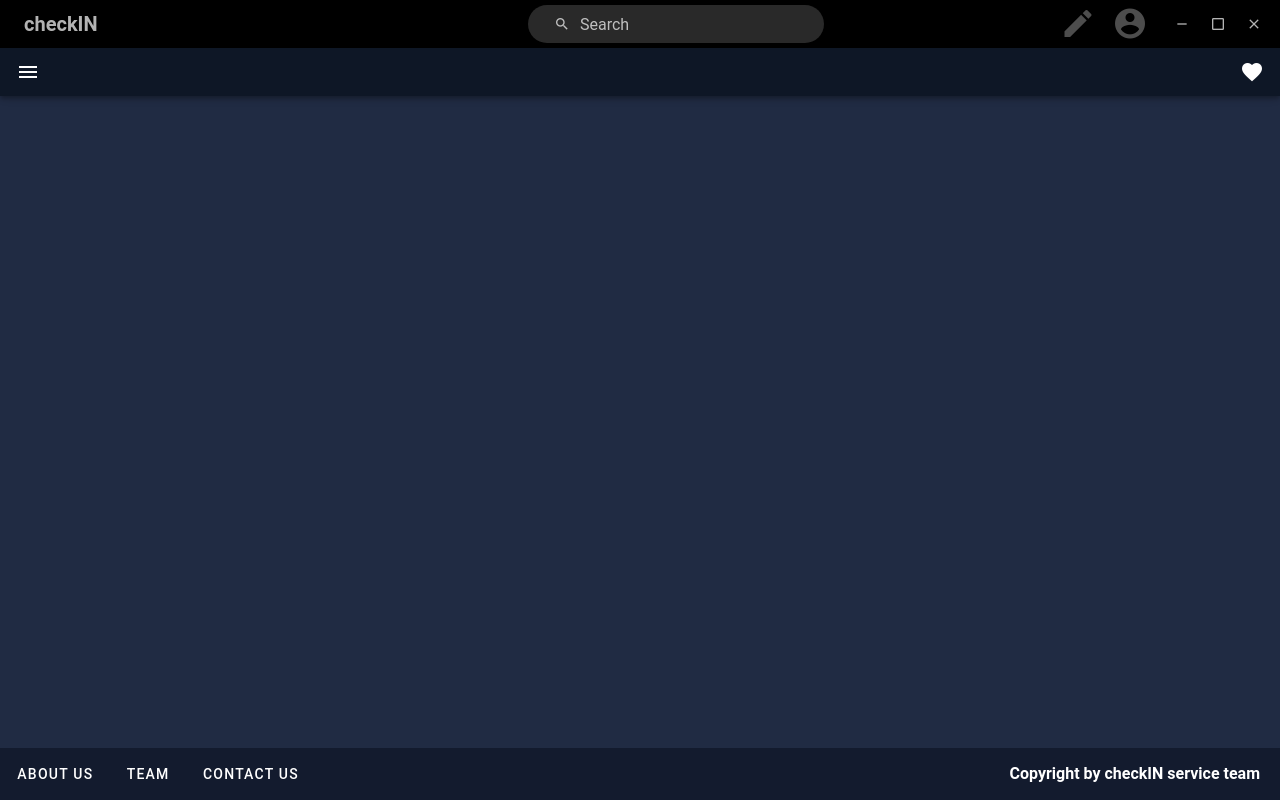
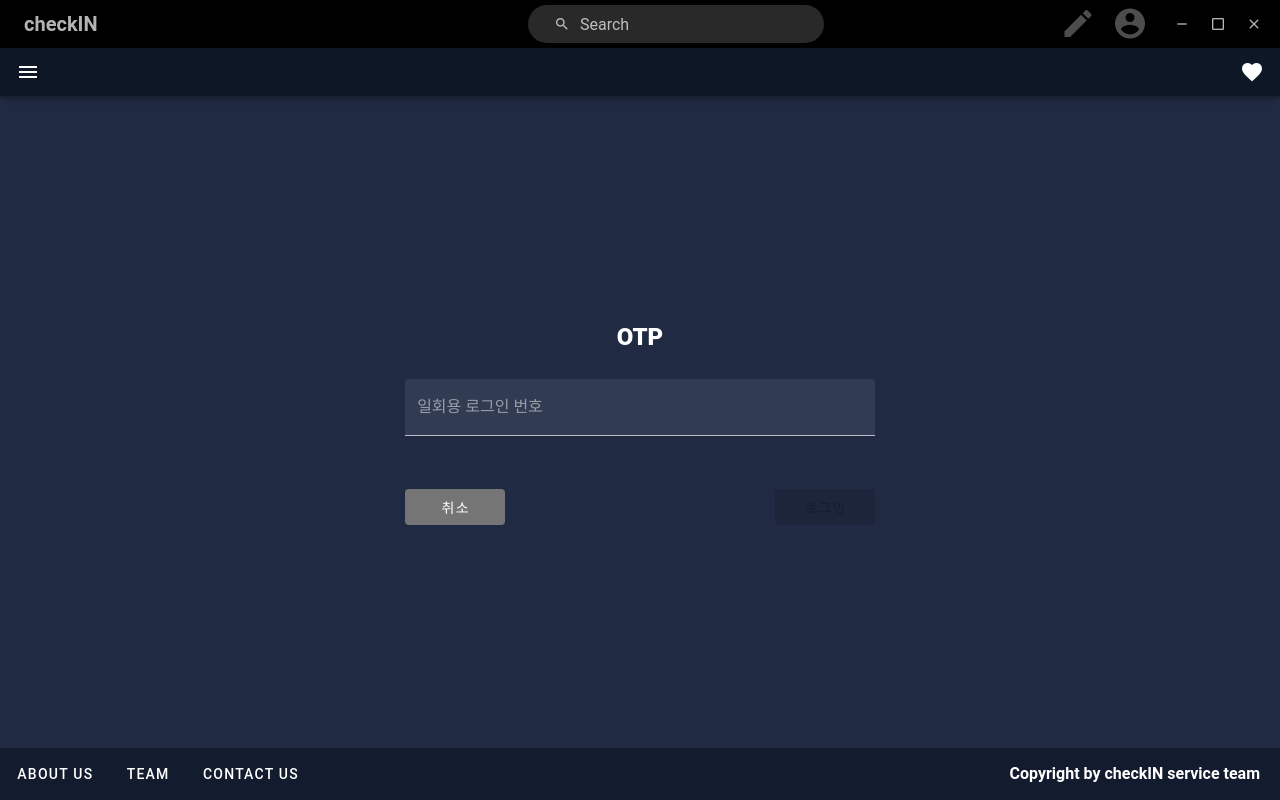
Before and after one commit to woosteelz/checkIN, a Vue app: page /otp in a window 1280 px wide. Built offline with nearby package versions, Linux system fonts and the light colour scheme; a small style sheet from the web is missing.

Commit message:
Updating 2020.06.05

```diff
--- a/src/router/index.js
+++ b/src/router/index.js
@@ -21,6 +21,11 @@ export default new Router({
       name: "SignIn",
       path: "/signin",
       component: () => import("@/views/account/SignIn"),
+    },
+    {
+      name: "OTP",
+      path: "/otp",
+      component: () => import("@/views/account/OTP"),
     },
     {
       name: "OneTimeLogin",
--- a/src/store/index.js
+++ b/src/store/index.js
@@ -1,10 +1,10 @@
-import Vue from 'vue'
-import Vuex from 'vuex'
-import axios from 'axios'
-import router from '@/router/index'
-import { validate } from 'vee-validate';
+import Vue from "vue";
+import Vuex from "vuex";
+import axios from "axios";
+import router from "@/router/index";
+import { validate } from "vee-validate";
 
-Vue.use(Vuex)
+Vue.use(Vuex);
 
 const USER_INFO = () => {
   return {
@@ -14,14 +14,13 @@ const USER_INFO = () => {
     errorCount: null,
     numberOfDevice: null,
     JWT: null,
-    siteInfo: [
-    ],
+    siteInfo: [],
     flag: {
       isSignedIn: false,
       isSignedInError: false,
-    }
-  }
-}
+    },
+  };
+};
 
 export default new Vuex.Store({
   state: {
@@ -31,7 +30,7 @@ export default new Vuex.Store({
       name: null,
       agentPW: null,
       confirmPW: null,
-      step: 1
+      step: 1,
     },
     userInfo: {
       agentID: null,
@@ -42,49 +41,48 @@ export default new Vuex.Store({
       JWT: null,
       siteInfo: [
         {
-          name: 'Google',
-          url: 'https://www.google.com/',
-          id: '',
-          password: '',
+          name: "Google",
+          url: "https://www.google.com/",
+          id: "",
+          password: "",
         },
         {
-          name: 'Naver',
-          url: 'https://nid.naver.com/',
-          id: '',
-          password: '',
+          name: "Naver",
+          url: "https://nid.naver.com/",
+          id: "",
+          password: "",
         },
         {
-          name: 'Kakao',
-          url: 'https://www.kakao.com/',
-          id: '',
-          password: '',
+          name: "Kakao",
+          url: "https://www.kakao.com/",
+          id: "",
+          password: "",
         },
         {
-          name: 'SMU',
-          url: 'https://www.smu.ac.kr/',
-          id: '',
-          password: '',
+          name: "SMU",
+          url: "https://www.smu.ac.kr/",
+          id: "",
+          password: "",
         },
         {
-          name: 'Interpark',
-          url: 'https://www.interpark.com/',
-          id: '',
-          password: '',
-        }
+          name: "Interpark",
+          url: "https://www.interpark.com/",
+          id: "",
+          password: "",
+        },
       ],
       flag: {
         isSignedIn: false,
         isSignedInError: false,
-      }
+      },
     },
     isDuplicated: false,
     hasFormError: false,
     verifySuccess: false,
     codeMatchError: false,
-    codeMatchSuccess: false
+    codeMatchSuccess: false,
   },
-  getters: {
-  },
+  getters: {},
   mutations: {
     init(state) {
       state.hasFormError = false;
@@ -113,87 +111,90 @@ export default new Vuex.Store({
       state.codeMatchSuccess = true;
     },
 
-    signUp(){
-
-    },
+    signUp() {},
     // Sigin In 성공
     signInSuccess(state, payload) {
-      state.userInfo.flag.isSignedIn = true
-      state.userInfo.flag.isSignedInError = false
-      state.userInfo.agentID = payload.data.agentID
+      state.userInfo.flag.isSignedIn = true;
+      state.userInfo.flag.isSignedInError = false;
+      state.userInfo.agentID = payload.data.agentID;
       state.userInfo.JWT = payload.data.jwt;
     },
     signInFail(state) {
-      state.userInfo.flag.isSignedIn = false
-      state.userInfo.flag.isSignedInError = true
+      state.userInfo.flag.isSignedIn = false;
+      state.userInfo.flag.isSignedInError = true;
     },
     signOut(state) {
-      state.userInfo = USER_INFO()
-    }
+      state.userInfo = USER_INFO();
+    },
   },
   actions: {
-    verifyEmail ( { commit } , agentAccountDTO ) {
-      if(!agentAccountDTO.agentID) {
-        commit("hasFormError")
-        return false
+    verifyEmail({ commit }, agentAccountDTO) {
+      if (!agentAccountDTO.agentID) {
+        commit("hasFormError");
+        return false;
       }
-      axios.post("https://54.180.153.254/checkIN/signUp/verifyEmail", agentAccountDTO)
+      axios
+        .post(
+          "https://54.180.153.254/checkIN/signUp/verifyEmail",
+          agentAccountDTO
+        )
 
         .then((res) => {
           res.data.result === true
-          ? commit("verifyEmailSuccess")
-          : commit("isDuplicated")
+            ? commit("verifyEmailSuccess")
+            : commit("isDuplicated");
         })
         .catch((err) => {
           console.log(err);
         });
     },
 
-    confirmCode ({ state, commit }, verify_code) {
-      if(verify_code !== state.forSignUp.verify_code) {
-        commit("rejectConfirmCode")
-        return false
+    confirmCode({ state, commit }, verify_code) {
+      if (verify_code !== state.forSignUp.verify_code) {
+        commit("rejectConfirmCode");
+        return false;
       }
-      commit("ConfirmCode")
+      commit("ConfirmCode");
     },
 
-    signUp( { state, commit }, agentAccountDTO ) {
-      router.push({ name: 'SignIn' })
+    signUp({ state, commit }, agentAccountDTO) {
+      router.push({ name: "SignIn" });
     },
 
-    signIn( { state, commit }, loginObj) {
-      if(!loginObj.agentID || !loginObj.agentPW) {
+    signIn({ state, commit }, loginObj) {
+      if (!loginObj.agentID || !loginObj.agentPW) {
         alert("이메일 및 비밀번호를 확인하세욧!");
-        return false
+        return false;
       }
-      axios.post('https://54.180.153.254/checkIN/signIn', loginObj)
+      axios
+        .post("https://54.180.153.254/checkIN/signIn", loginObj)
 
         .then((res) => {
-          if(res.data.result === true){
-            commit("signInSuccess", res)
+          if (res.data.result === true) {
+            commit("signInSuccess", res);
 
             const loginData = {
               agentID: state.userInfo.agentID,
-              jwt: state.userInfo.JWT
-            }
+              jwt: state.userInfo.JWT,
+            };
 
             // 로그인 후 사이트 정보 불러오기
-            axios.post('https://54.180.153.254/checkIN/siteRead', loginData)
+            axios
+              .post("https://54.180.153.254/checkIN/siteRead", loginData)
               .then((result) => {
-                if(result.data.result === true){
+                if (result.data.result === true) {
                   //commit("loadSiteInfo", result.data.siteInfo)
-                  for(var i = 0; i < result.data.list.length; i++){
+                  for (var i = 0; i < result.data.list.length; i++) {
                     console.log(result.data.list[i]);
                   }
+                } else {
+                  alert("사이트 정보 불러오기 실패!");
                 }
-                else{
-                  alert("사이트 정보 불러오기 실패!")
-                }
-                router.push({ name: 'MainPage' })
-            })
-          }
-          else{
-            commit("signInFail")
+                router.push({ name: "OTP" });
+                // router.push({ name: "MainPage" });
+              });
+          } else {
+            commit("signInFail");
           }
         })
         .catch((err) => {
@@ -201,31 +202,32 @@ export default new Vuex.Store({
         });
     },
 
-    signOut( {state, commit} ) {
-
+    signOut({ state, commit }) {
       const logoutData = {
         agentID: state.userInfo.agentID,
-        jwt: state.userInfo.JWT
-      }
+        jwt: state.userInfo.JWT,
+      };
 
-      axios.post("https://54.180.153.254/checkIN/signOut", logoutData)
-      .then((res) => {
-        res.data.result === true
-        ? (commit("signOut") && $router.push({name: "SignIn"}))
-        : alert("로그아웃 실패")
-      })
+      axios
+        .post("https://54.180.153.254/checkIN/signOut", logoutData)
+        .then((res) => {
+          res.data.result === true
+            ? commit("signOut") && $router.push({ name: "SignIn" })
+            : alert("로그아웃 실패");
+        });
+      router.push({ name: "SignIn" });
     },
 
-    addSite( { commit }, siteInfo ) {
-
-      axios.post("http://18.218.11.150:8080/checkIN/signOut", state.userInfo.agentID)
-      .then((res) => {
-        res.data.result === true
-        ? (commit("signOut"))
-        : alert("로그아웃 실패")
-      })
-    }
+    addSite({ commit }, siteInfo) {
+      axios
+        .post(
+          "http://18.218.11.150:8080/checkIN/signOut",
+          state.userInfo.agentID
+        )
+        .then((res) => {
+          res.data.result === true ? commit("signOut") : alert("로그아웃 실패");
+        });
+    },
   },
-  modules: {
-  }
-})
+  modules: {},
+});
--- /dev/null
+++ b/src/views/account/OTP.vue
@@ -0,0 +1,69 @@
+<template>
+  <v-container fill-height>
+    <v-row justify="center" align="center">
+      <v-col cols="5">
+        <ValidationObserver v-slot="{ invalid }">
+          <form>
+            <span class="text-center and white--text">
+              <h2><strong>OTP</strong></h2>
+              <br />
+            </span>
+            <ValidationProvider
+              name="OTP"
+              rules="required"
+              v-slot="{ errors, valid }"
+            >
+              <v-text-field
+                type="password"
+                dark
+                v-model="otl"
+                :error-messages="errors"
+                :success="valid"
+                placeholder="일회용 로그인 번호"
+                filled
+              >
+              </v-text-field>
+              <br />
+              <div class="d-flex justify-space-between">
+                <v-btn
+                  width="100"
+                  color="grey darken-1 and white--text"
+                  depressed
+                  @click="$router.push({ name: 'SignIn' })"
+                >
+                  취소
+                </v-btn>
+                <v-btn
+                  color="success"
+                  width="100"
+                  depressed
+                  :disabled="invalid"
+                  @click="$router.push({ name: 'MainPage' })"
+                >
+                  로그인
+                </v-btn>
+              </div>
+            </ValidationProvider>
+          </form>
+        </ValidationObserver>
+      </v-col>
+    </v-row>
+  </v-container>
+</template>
+
+<script>
+import { ValidationProvider, ValidationObserver } from "vee-validate";
+export default {
+  data() {
+    return {
+      otl: null,
+    };
+  },
+  components: {
+    ValidationProvider,
+    ValidationObserver,
+  },
+};
+</script>
+
+<style></style>>
--- a/src/views/account/OneTimeLogin.vue
+++ b/src/views/account/OneTimeLogin.vue
@@ -2,17 +2,19 @@
   <v-container fill-height>
     <v-row justify="center" align="center">
       <v-col cols="5">
+        <ValidationObserver v-slot="{ invalid }">
           <form>
             <span class="text-center and white--text">
               <h2><strong>일회용 로그인</strong></h2>
               <br />
             </span>
             <ValidationProvider
-            name="email"
-            rules="required|email"
+              name="OTL"
+              rules="required"
               v-slot="{ errors, valid }"
             >
               <v-text-field
+                type="password"
                 dark
                 v-model="otl"
                 :error-messages="errors"
@@ -53,13 +55,14 @@
               </div>
             </ValidationProvider>
           </form>
+        </ValidationObserver>
       </v-col>
     </v-row>
   </v-container>
 </template>
 
 <script>
-import { ValidationProvider } from "vee-validate";
+import { ValidationProvider, ValidationObserver } from "vee-validate";
 export default {
   data() {
     return {
@@ -68,6 +71,7 @@ export default {
   },
   components: {
     ValidationProvider,
+    ValidationObserver,
   },
 };
 </script>
```
Also changed, not shown: 1 other file (tests, documents, lock files or other folders). Lines whose indentation alone changed are shown as unchanged.
